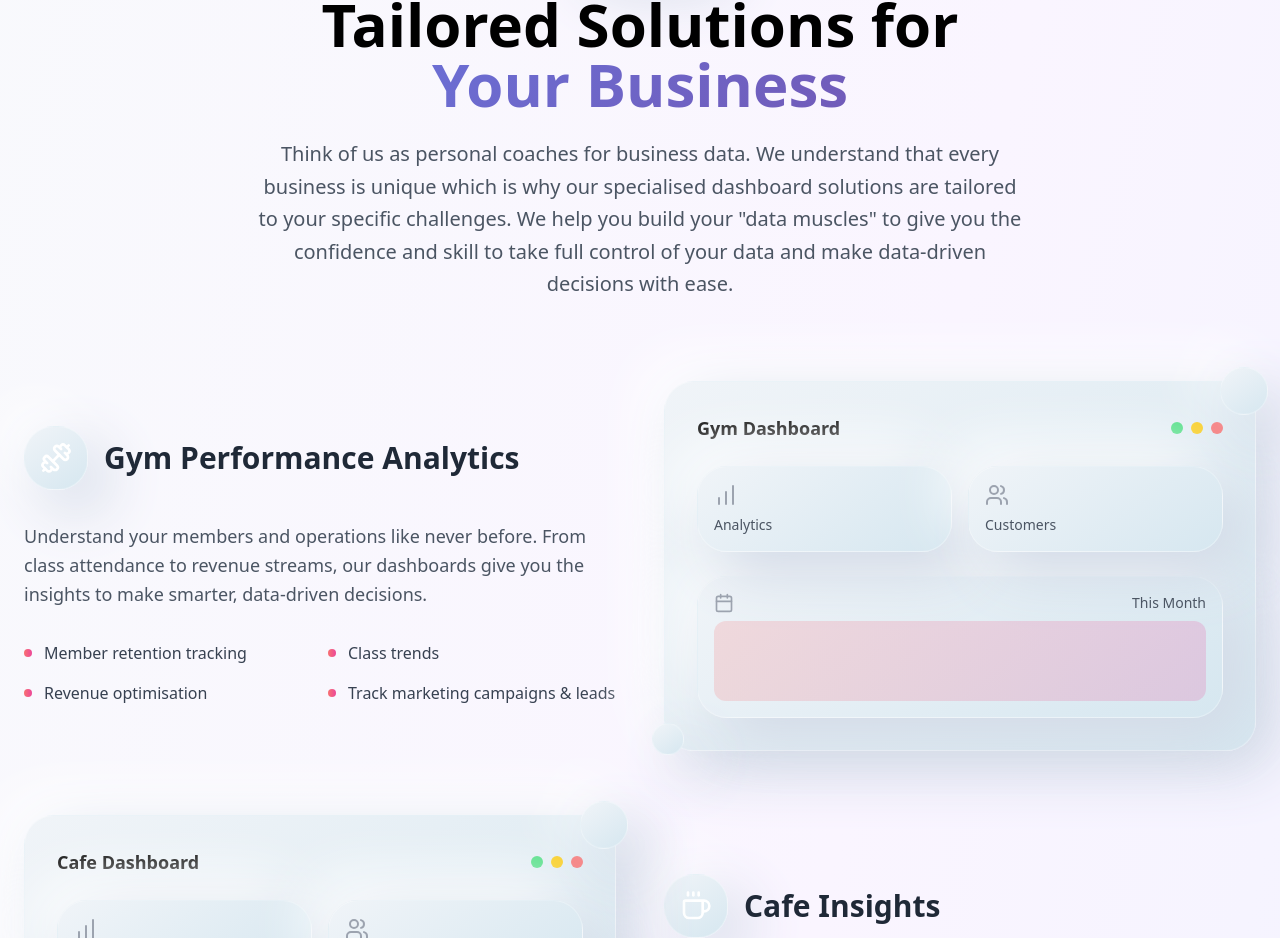
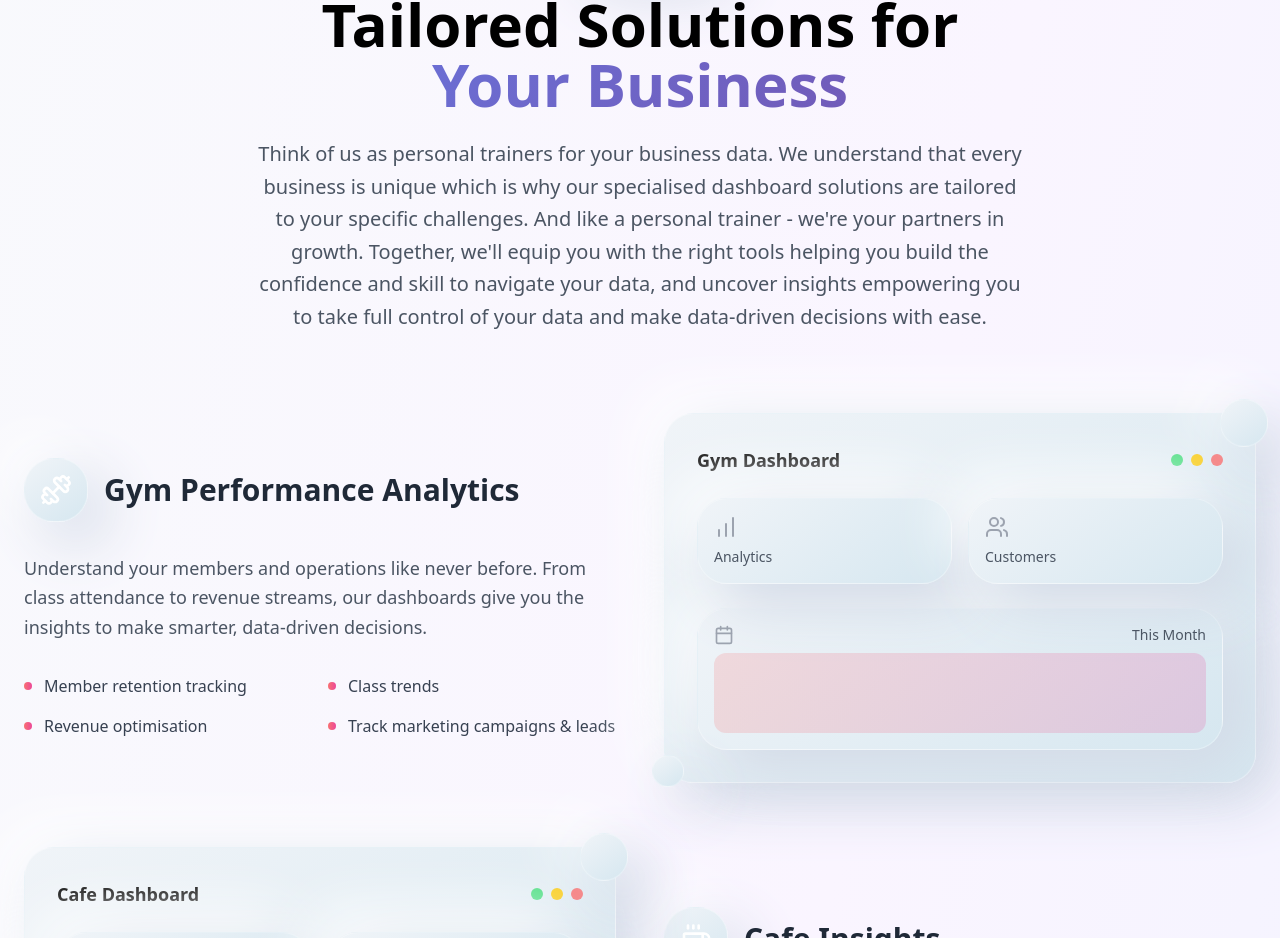
Before and after one commit to HaloJuan/Halo-Site, a Next.js app: page / in a window 1280 px wide. Shown: the part 1056-1994 px from the top of the page. Built offline with nearby package versions, Linux system fonts and the light colour scheme.

Commit message:
Changed Services Section v3

```diff
--- a/app/components/ServicesSection.js
+++ b/app/components/ServicesSection.js
@@ -41,10 +41,9 @@ export default function ServicesSection() {
           </h2>
 
           <p className="text-xl text-gray-600 max-w-3xl mx-auto leading-relaxed">
-            Think of us as personal coaches for business data. We understand that every business is
-            unique which is why our specialised dashboard solutions are tailored to your specific
-            challenges. We help you build your "data muscles" to give you the confidence and skill
-            to take full control of your data and make data-driven decisions with ease.
+            Think of us as personal trainers for your business data. We understand that every business is unique which is why our specialised dashboard solutions are tailored to your specific
+            challenges. And like a personal trainer - we're your partners in growth. Together, we'll equip you with the right tools helping you build the confidence and skill to navigate your data,
+            and uncover insights empowering you to take full control of your data and make data-driven decisions with ease.
           </p>
         </div>
 
```
